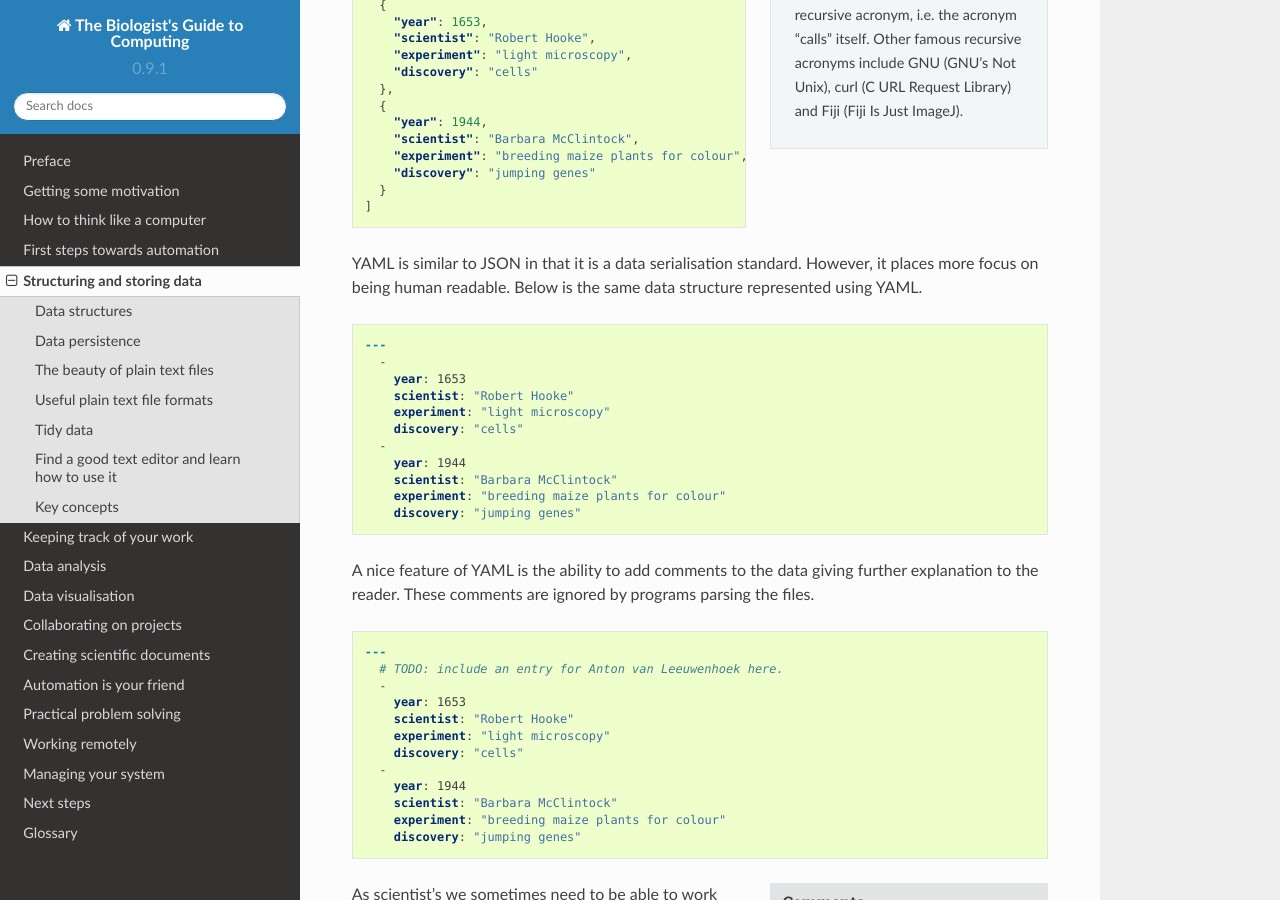
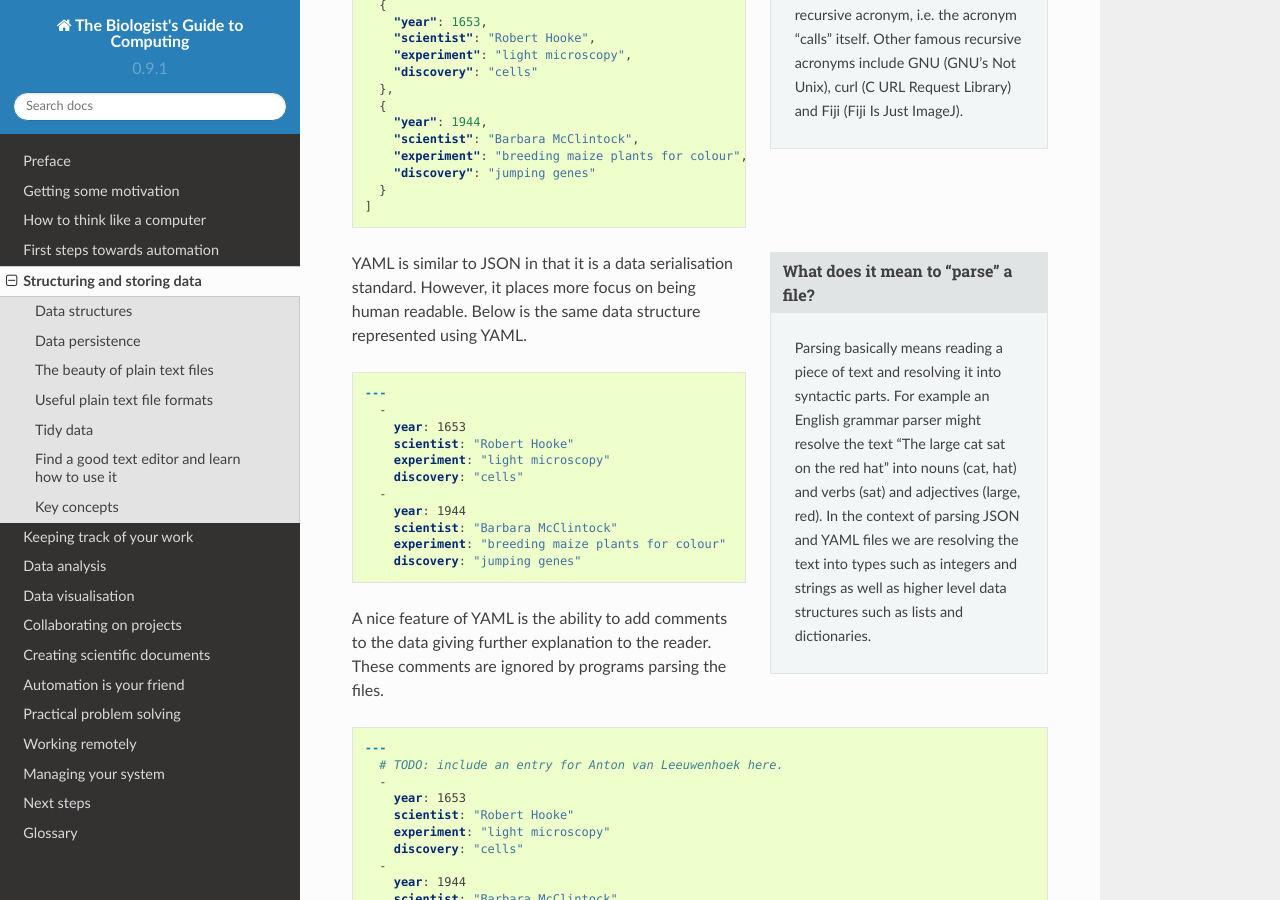
Before and after one commit to tjelvar-olsson/biologists-guide-to-computing, a Sphinx documentation site: the page built from source/structuring-and-storing-data.rst, in a window 1280 px wide and 900 px high, scrolled down 4882 px. Built offline with Sphinx 7.4.7 and the Read the Docs theme 2.0.0, drawn with Linux system fonts in a browser that asks for light colours.

Commit message:
Added explaination of what it means to parse JSON in response to feedback from Lucy

```diff
--- a/source/structuring-and-storing-data.rst
+++ b/source/structuring-and-storing-data.rst
@@ -268,6 +268,15 @@ each discovery contains a set of key value pairs.
       }
     ]
 
+.. sidebar:: What does it mean to "parse" a file?
+
+    Parsing basically means reading a piece of text and resolving it into syntactic
+    parts. For example an English grammar parser might resolve the text "The large
+    cat sat on the red hat" into nouns (cat, hat) and verbs (sat) and adjectives
+    (large, red). In the context of parsing JSON and YAML files we are
+    resolving the text into types such as integers and strings as well as higher
+    level data structures such as lists and dictionaries.
+
 YAML is similar to JSON in that it is a data serialisation standard. However, it
 places more focus on being human readable. Below is the same data structure
 represented using YAML.
```
